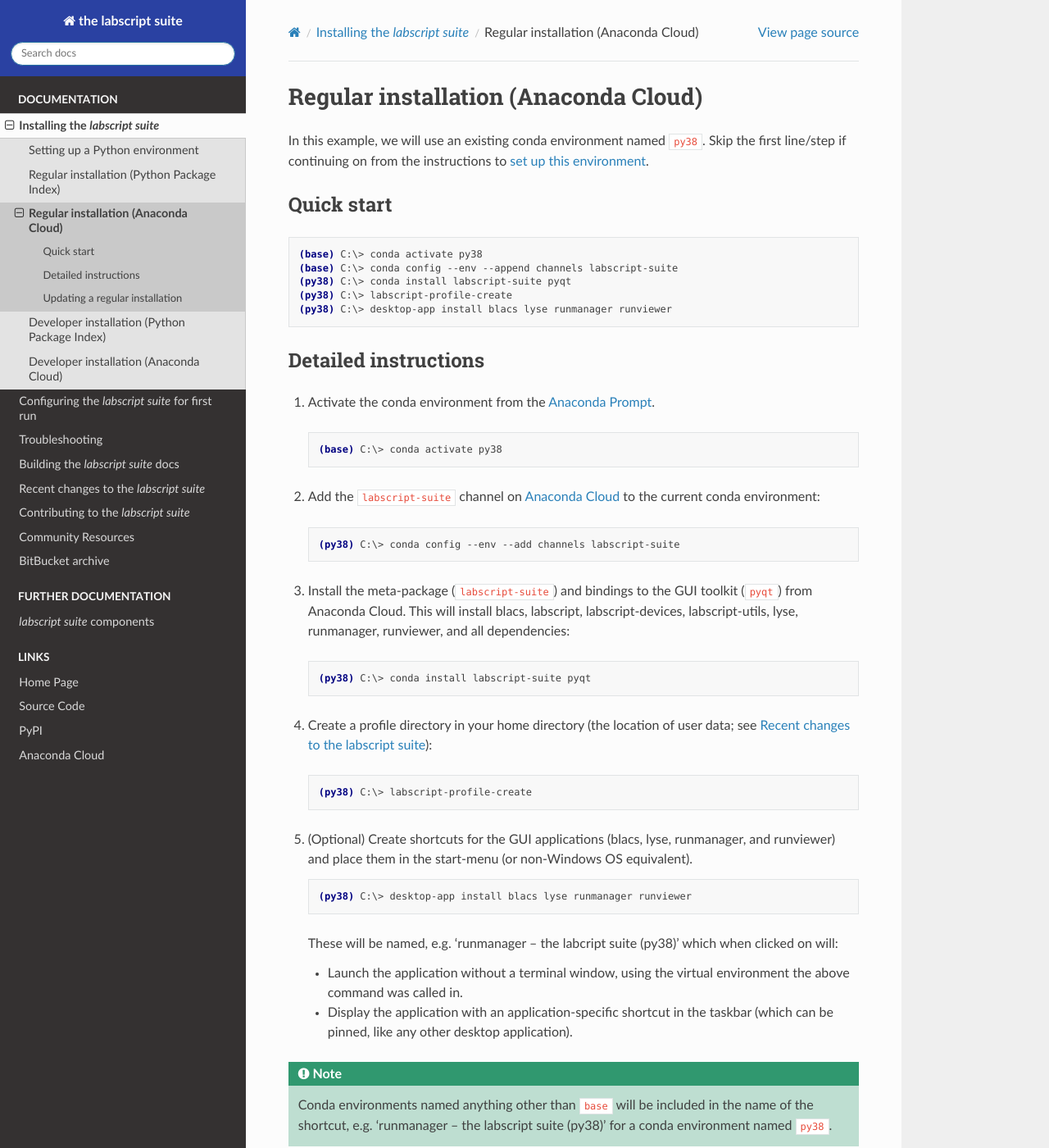
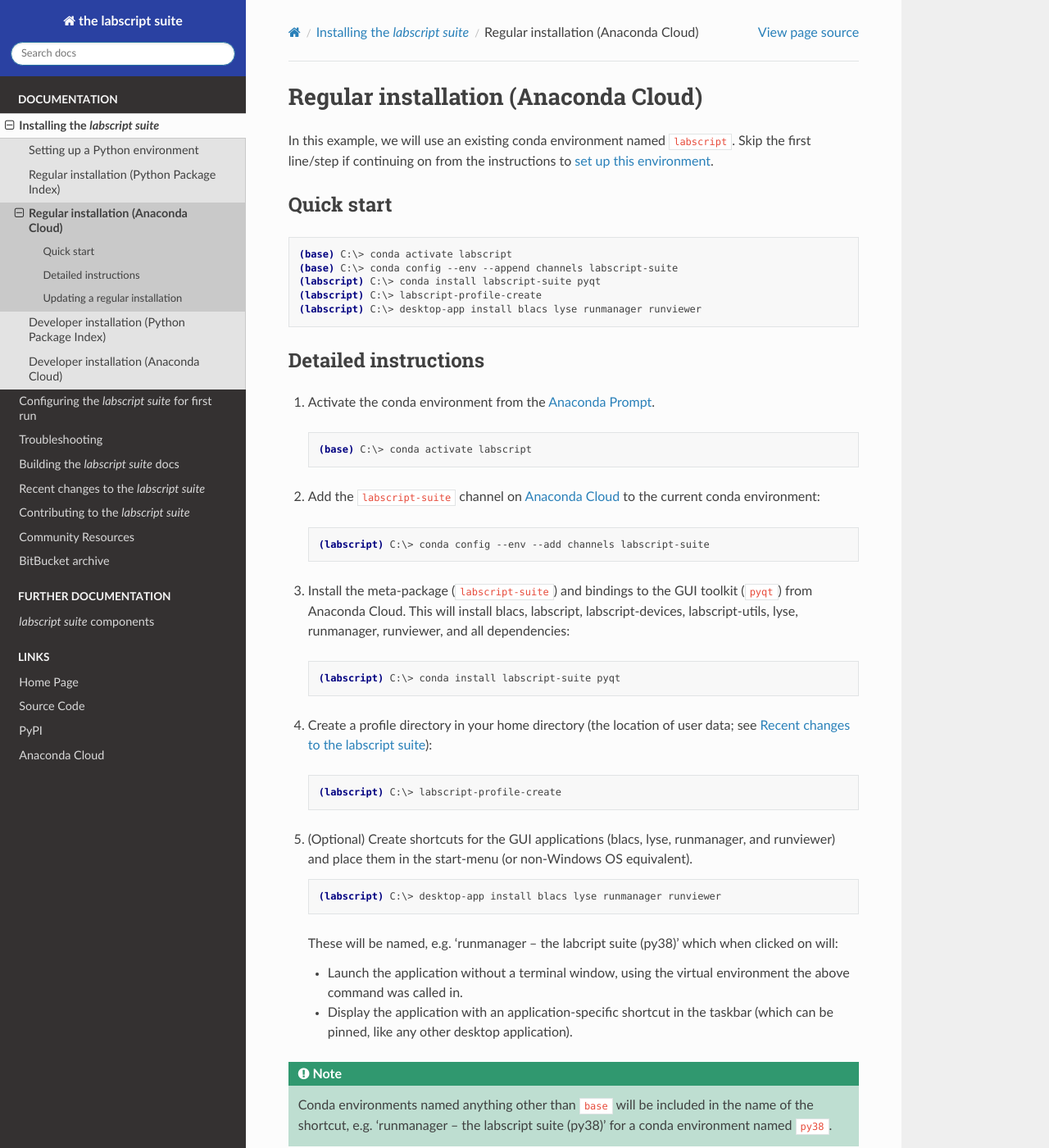
Before and after one commit to labscript-suite/labscript-suite, a Sphinx documentation site: the page built from docs/source/installation/regular-anaconda.rst, in a window 1280 px wide and 1400 px high. Shown: the whole window at 82% size. Built offline with Sphinx 7.4.7 and the Read the Docs theme 2.0.0, drawn with Linux system fonts in a browser that asks for light colours; some of the changed text lies outside the part shown.

Commit message:
Remove explicit references to `py38` in the conda install directions.
Hopefully new users will stop defaulting to python=3.8 as a result.

```diff
--- a/docs/source/installation/regular-anaconda.rst
+++ b/docs/source/installation/regular-anaconda.rst
@@ -1,7 +1,7 @@
 Regular installation (Anaconda Cloud)
 =====================================
 
-In this example, we will use an existing conda environment named `py38`.
+In this example, we will use an existing conda environment named `labscript`.
 Skip the first line/step if continuing on from the instructions to :ref:`set up this environment <installation/setting-up-an-environment:Anaconda Python>`.
 
 
@@ -10,11 +10,11 @@
 
 .. code-block:: console
 
-    (base) C:\> conda activate py38
+    (base) C:\> conda activate labscript
     (base) C:\> conda config --env --append channels labscript-suite
-    (py38) C:\> conda install labscript-suite pyqt
-    (py38) C:\> labscript-profile-create
-    (py38) C:\> desktop-app install blacs lyse runmanager runviewer
+    (labscript) C:\> conda install labscript-suite pyqt
+    (labscript) C:\> labscript-profile-create
+    (labscript) C:\> desktop-app install blacs lyse runmanager runviewer
 
 
 Detailed instructions
@@ -24,34 +24,34 @@
 
   .. code-block:: console
 
-    (base) C:\> conda activate py38
+    (base) C:\> conda activate labscript
 
 2. Add the `labscript-suite` channel on `Anaconda Cloud <https://anaconda.org/labscript-suite>`_ to the current conda environment:
 
   .. code-block:: console
 
-    (py38) C:\> conda config --env --add channels labscript-suite
+    (labscript) C:\> conda config --env --add channels labscript-suite
 
 3. Install the meta-package (`labscript-suite`) and bindings to the GUI toolkit (`pyqt`) from Anaconda Cloud.
    This will install blacs, labscript, labscript-devices, labscript-utils, lyse, runmanager, runviewer, and all dependencies:
 
   .. code-block:: console
 
-    (py38) C:\> conda install labscript-suite pyqt
+    (labscript) C:\> conda install labscript-suite pyqt
 
 
 4. Create a profile directory in your home directory (the location of user data; see :doc:`/changes`):
 
   .. code-block:: console
 
-    (py38) C:\> labscript-profile-create
+    (labscript) C:\> labscript-profile-create
 
 
 5. (Optional) Create shortcuts for the GUI applications (blacs, lyse, runmanager, and runviewer) and place them in the start-menu (or non-Windows OS equivalent).
 
    .. code-block:: console
 
-       (py38) C:\> desktop-app install blacs lyse runmanager runviewer
+       (labscript) C:\> desktop-app install blacs lyse runmanager runviewer
 
 
    These will be named, e.g. 'runmanager – the labcript suite (py38)' which when clicked on will:
@@ -67,7 +67,7 @@
 
 .. code-block:: console
 
-    (py38) C:\> runmanager
+    (labscript) C:\> runmanager
 
 
 This will print debugging information to the console.
@@ -92,28 +92,28 @@
 
 .. code-block:: console
 
-    (py38) C:\> conda update -c labscript-suite runmanager
+    (labscript) C:\> conda update -c labscript-suite runmanager
 
 
 To upgrade to a pre-release version, you can use the test label:
 
 .. code-block:: console
 
-    (py38) C:\> conda upadte -c labscript-suite/label/test runmanager
+    (labscript) C:\> conda upadte -c labscript-suite/label/test runmanager
 
 
 If updating multiple components, use a single |conda-update|_ command to assist dependency resolution:
 
 .. code-block:: console
 
-    (py38) C:\> conda update -c labscript-suite labscript lyse runmanager
+    (labscript) C:\> conda update -c labscript-suite labscript lyse runmanager
 
 
 You can also update (or downgrade) to a specific version:
 
 .. code-block:: console
 
-    (py38) C:\> conda update runmanager==2.5.0
+    (labscript) C:\> conda update runmanager==2.5.0
 
 
 .. |conda-update| replace:: ``conda update``
```
Also changed, not shown: docs/source/installation/developer-anaconda.rst (+12 -11 lines), docs/source/installation/setting-up-an-environment.rst (+19 -9 lines).
